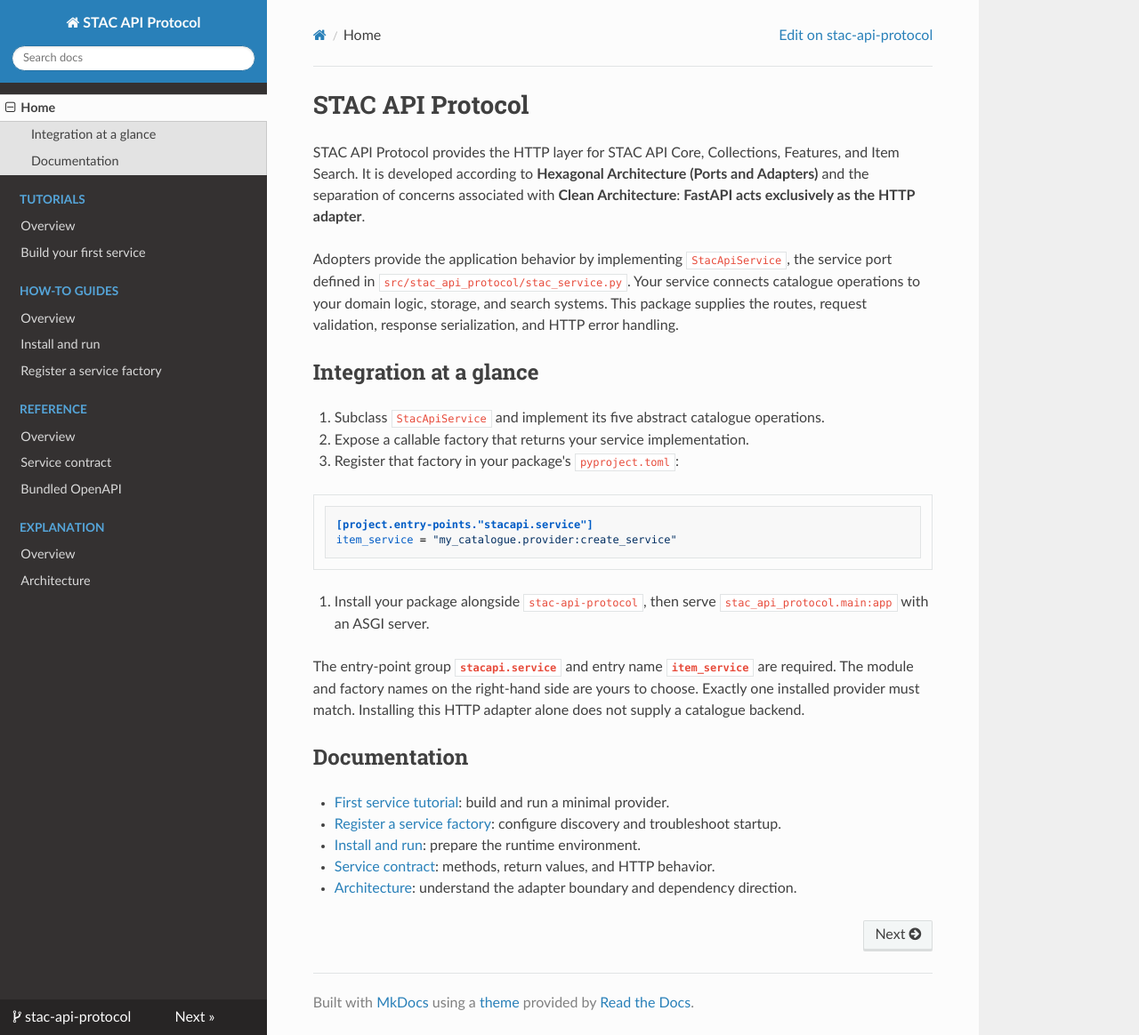
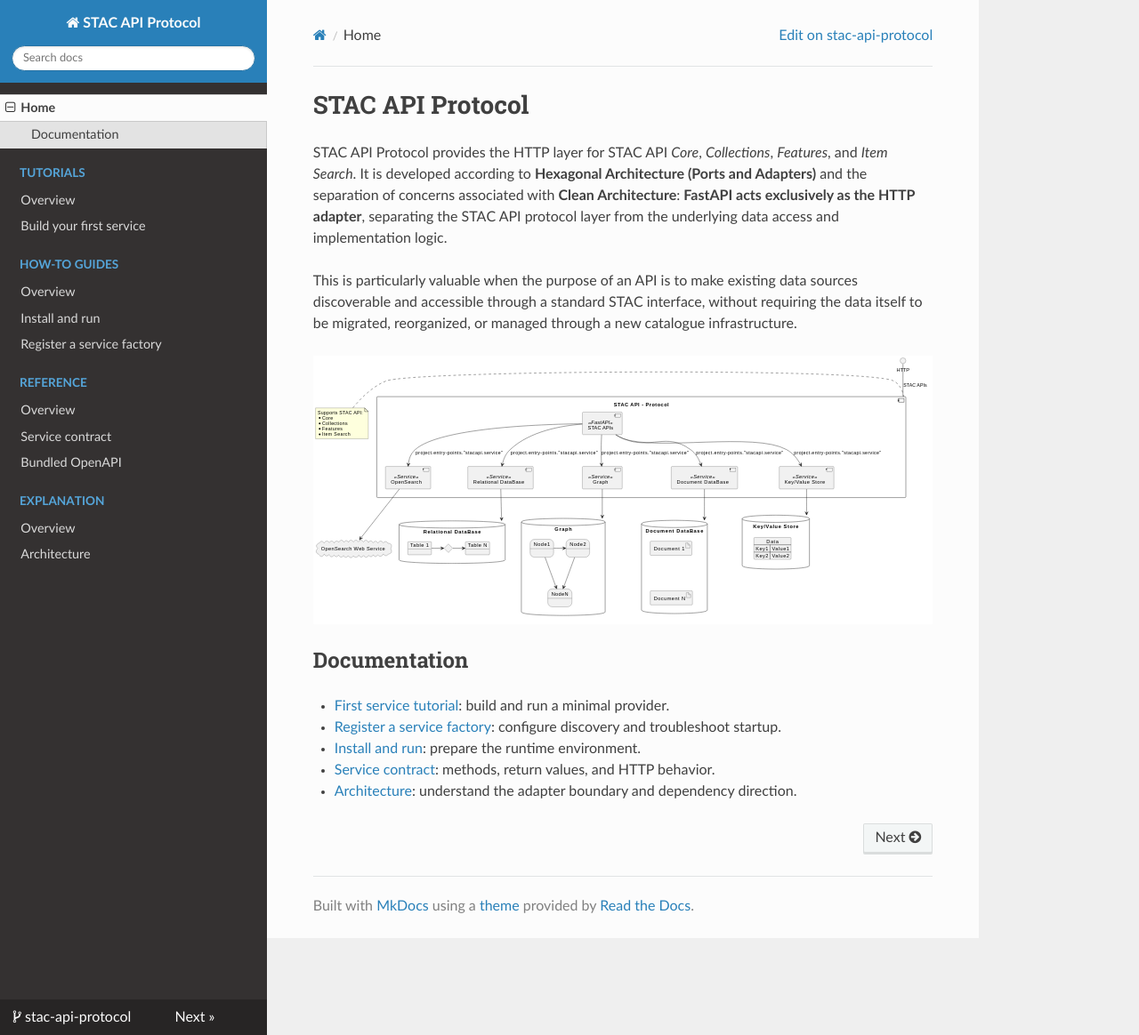
Before and after one commit to Terradue/stac-api-protocol, an MkDocs documentation site: the page built from docs/index.md, in a window 1280 px wide and 1164 px high. Shown: the whole window at 89% size. Built offline with MkDocs 1.6.1, drawn with Linux system fonts in a browser that asks for light colours; nearby versions of some CDN libraries.

Commit message:
docs: added architectural diagram

````diff
--- a/docs/index.md
+++ b/docs/index.md
@@ -16,35 +16,15 @@ limitations under the License.
 
 # STAC API Protocol
 
-STAC API Protocol provides the HTTP layer for STAC API Core, Collections,
-Features, and Item Search. It is developed according to **Hexagonal Architecture
+STAC API Protocol provides the HTTP layer for STAC API _Core_, _Collections_,
+_Features_, and _Item Search_. It is developed according to **Hexagonal Architecture
 (Ports and Adapters)** and the separation of concerns associated with **Clean
-Architecture**: **FastAPI acts exclusively as the HTTP adapter**.
+Architecture**: **FastAPI acts exclusively as the HTTP adapter**, separating the
+STAC API protocol layer from the underlying data access and implementation logic.
 
-Adopters provide the application behavior by implementing `StacApiService`, the
-service port defined in `src/stac_api_protocol/stac_service.py`. Your service
-connects catalogue operations to your domain logic, storage, and search systems.
-This package supplies the routes, request validation, response serialization,
-and HTTP error handling.
+This is particularly valuable when the purpose of an API is to make existing data sources discoverable and accessible through a standard STAC interface, without requiring the data itself to be migrated, reorganized, or managed through a new catalogue infrastructure.
 
-## Integration at a glance
-
-1. Subclass `StacApiService` and implement its five abstract catalogue operations.
-2. Expose a callable factory that returns your service implementation.
-3. Register that factory in your package's `pyproject.toml`:
-
-   ```toml
-   [project.entry-points."stacapi.service"]
-   item_service = "my_catalogue.provider:create_service"
-   ```
-
-4. Install your package alongside `stac-api-protocol`, then serve
-   `stac_api_protocol.main:app` with an ASGI server.
-
-The entry-point group **`stacapi.service`** and entry name **`item_service`** are
-required. The module and factory names on the right-hand side are yours to choose.
-Exactly one installed provider must match. Installing this HTTP adapter alone
-does not supply a catalogue backend.
+![Architecture](./diagrams/architecture.svg)
 
 ## Documentation
 
--- a/mkdocs.yaml
+++ b/mkdocs.yaml
@@ -56,6 +56,18 @@ plugins:
           options:
             docstring_style: google
             show_source: true
+  - build_plantuml:
+      render: 'server' # or "local" for local rendering
+      disable_ssl_certificate_validation: true # for self-signed and invalid certs
+      output_format: 'svg'
+      allow_multiple_roots: false
+      diagram_root: 'docs/diagrams'
+      input_folder: 'src'
+      output_folder: '.'
+      theme_enabled: true
+      theme_folder: "include/themes"
+      theme_light: "light.puml"
+      theme_dark: "dark.puml"
 
 markdown_extensions:
   - admonition
````
Also changed, not shown: docs/reference/index.md (+25 -0 lines), docs/diagrams/architecture.svg (added), docs/diagrams/architecture_dark.svg (added), 1 other file.
